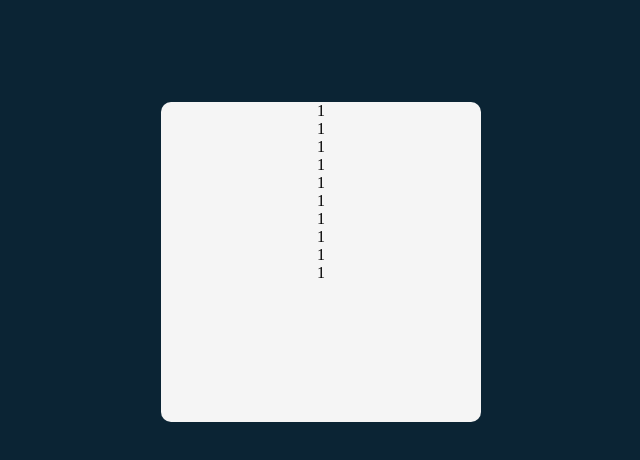
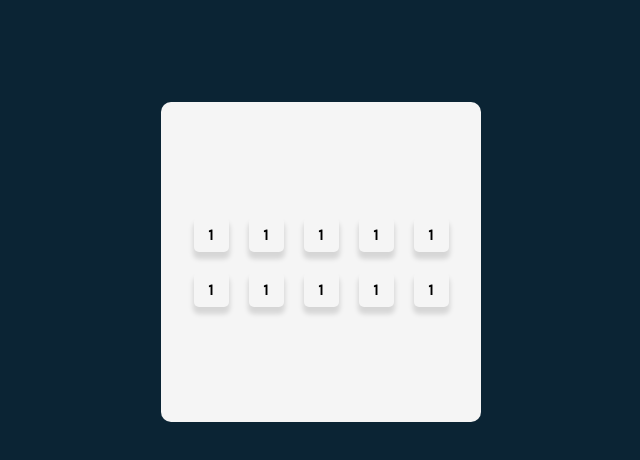
Before and after one commit to LurieK/React-tenzies, a React (Create React App) app: page / in a window 1280 px wide. Shown: the top 460 px of the page, without its empty margins (319-959 px from the left). Built offline with nearby package versions, Linux system fonts and the light colour scheme.

Commit message:
add styling for dice

```diff
--- a/src/index.css
+++ b/src/index.css
@@ -25,4 +25,27 @@ body {
   width: 320px;
   height: 320px;
   border-radius: 10px;
+  display: flex;
+  justify-content: center;
+  align-items: center;
 }
+
+.dice-container{
+  display: grid;
+  grid-template-columns: repeat(5, 1fr);
+  grid-template-rows: repeat(2, 1fr);
+  grid-column-gap: 20px;
+  grid-row-gap: 20px;
+
+}
+
+.die {
+  width: 35px;
+  height: 35px;
+  box-shadow: 0px 6px 5px 1px rgba(0,0,0,0.13);
+  border-radius: 5px;
+  font-family: 'Karla';
+  display: flex;
+  justify-content: center;
+  align-items: center;
+}
```
